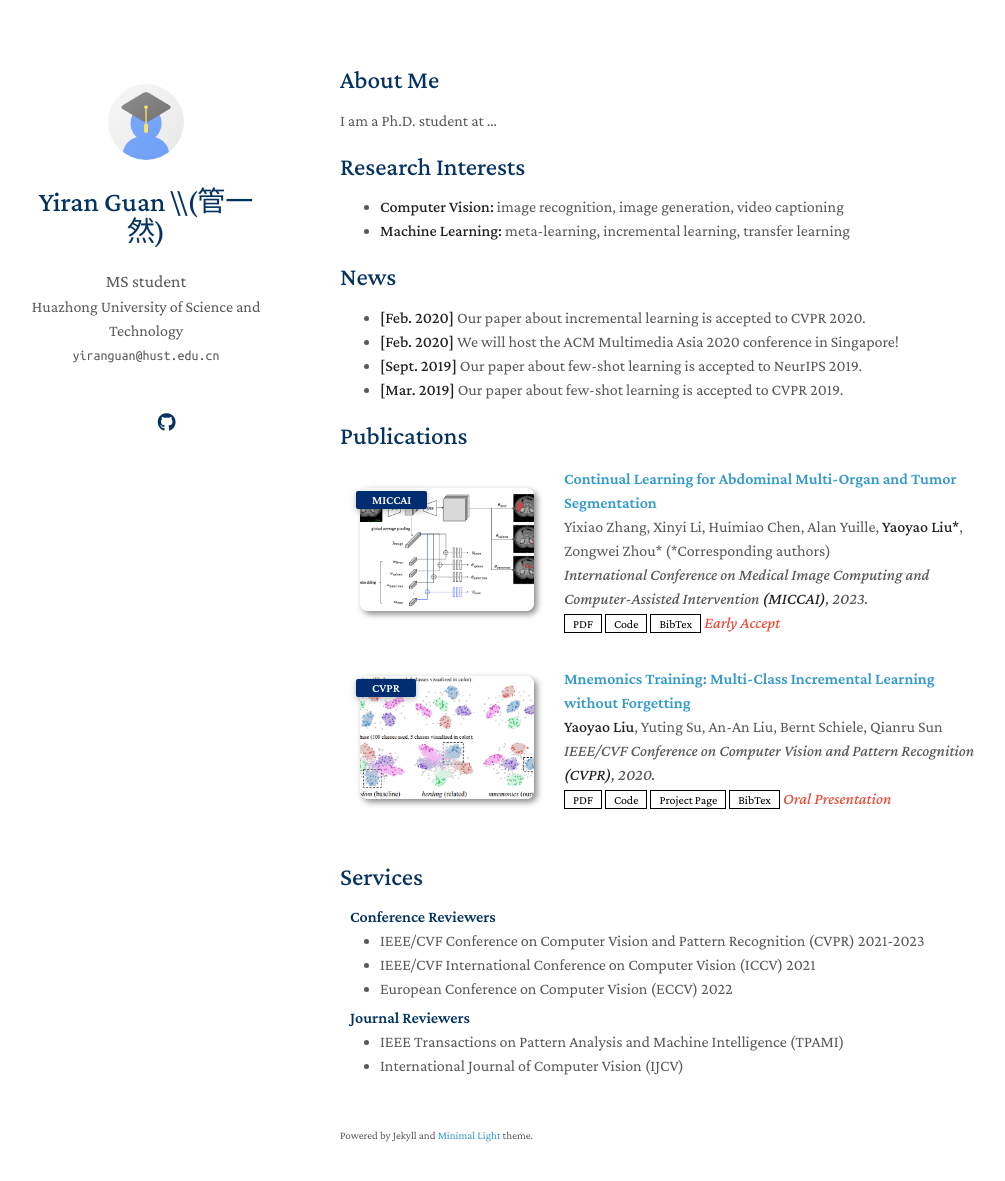
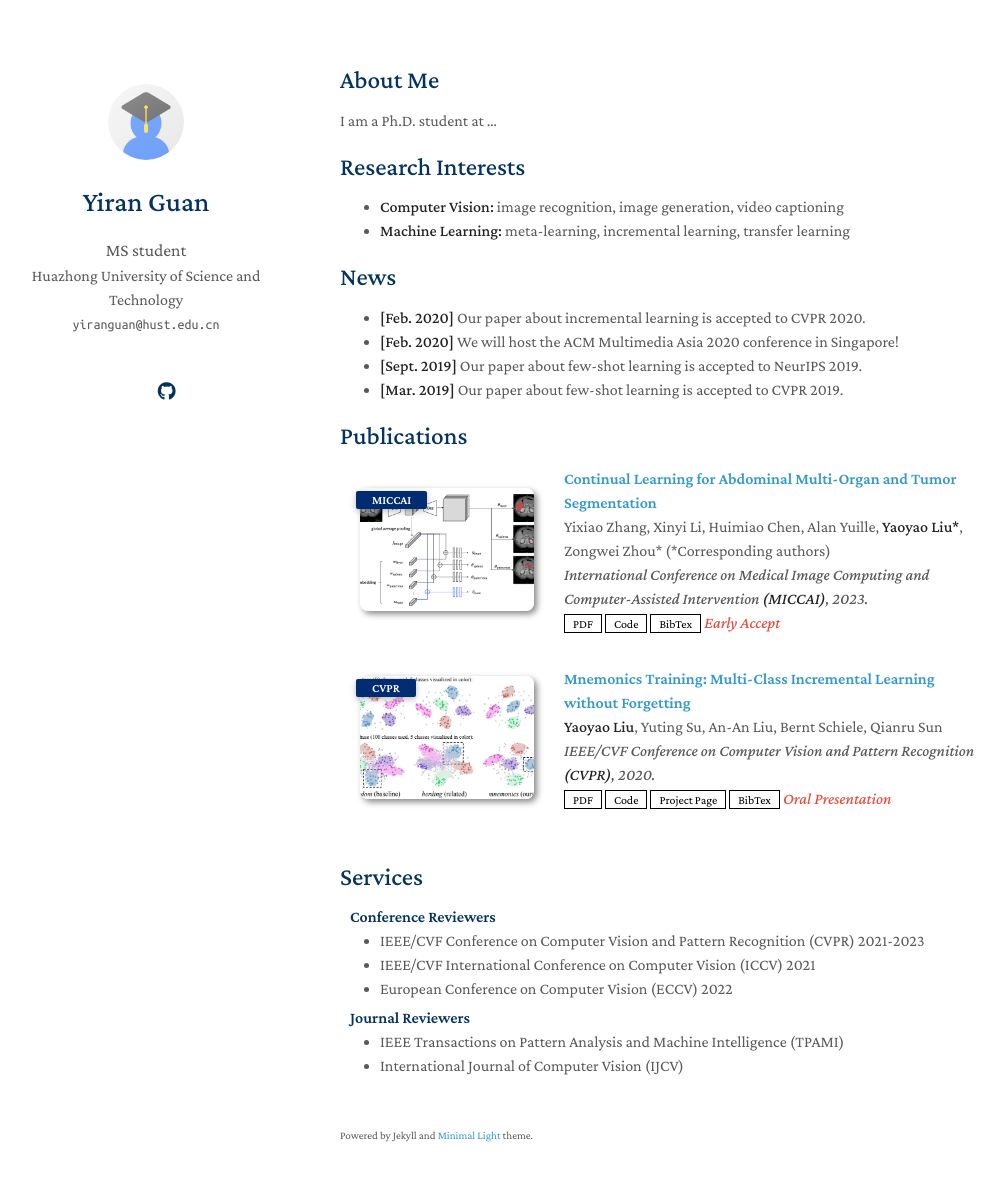
Before and after one commit to 1ranGuan/1ranGuan.github.io, a Jekyll site: the page built from index.md, in a window 1280 px wide and 1216 px high. Shown: the top 1181 px of the window, without its empty margins (130-1135 px from the left). Built offline with Jekyll 4.4.1, drawn with Linux system fonts in a browser that asks for light colours; nearby versions of some CDN libraries; a style sheet for code colours, icons or effects is not loaded; our own code applies the rules of GitHub Pages for plain Markdown files.

Commit message:
Update _config.yml

```diff
--- a/_config.yml
+++ b/_config.yml
@@ -1,5 +1,5 @@
 # Basic Information
-title: Yiran Guan \\(管一然)
+title: Yiran Guan
 position:  MS student
 affiliation: Huazhong University of Science and Technology
 email: yiranguan@hust.edu.cn
@@ -21,8 +21,8 @@ github_link: https://github.com/1ranGuan
 # Images (e.g., your profile picture and your website's favicon)
 # "favicon" and "favicon_dark" are used for the light and dark modes, respectively.
 avatar: ./assets/img/avatar.png
-favicon: ./assets/img/favicon.png
-favicon_dark: ./assets/img/favicon-dark.png
+favicon: ./assets/img/web_logo.svg
+favicon_dark: ./assets/img/web_logo.svg
 
 # Footnote
 # You may use the option to disable the footnote, "Powered by Jekyll and Minimal Light theme."
```
